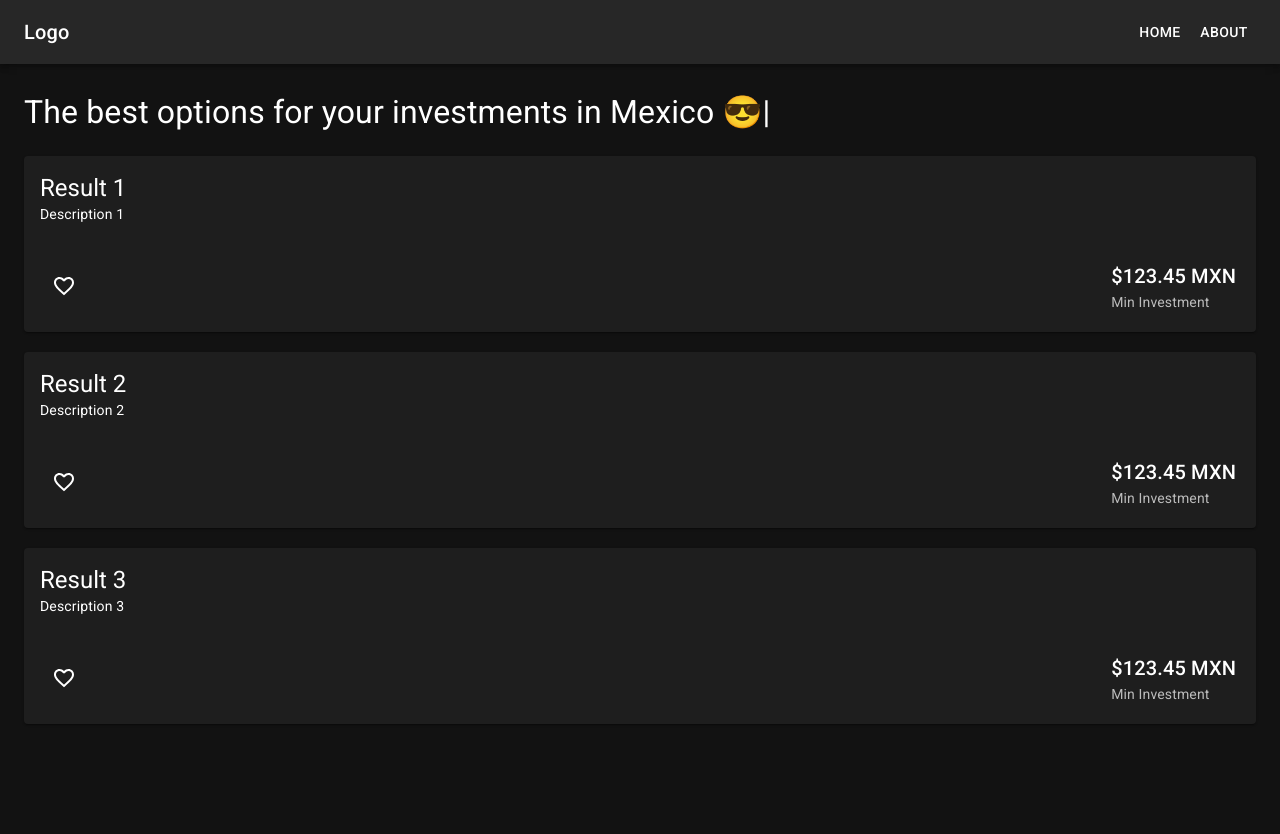
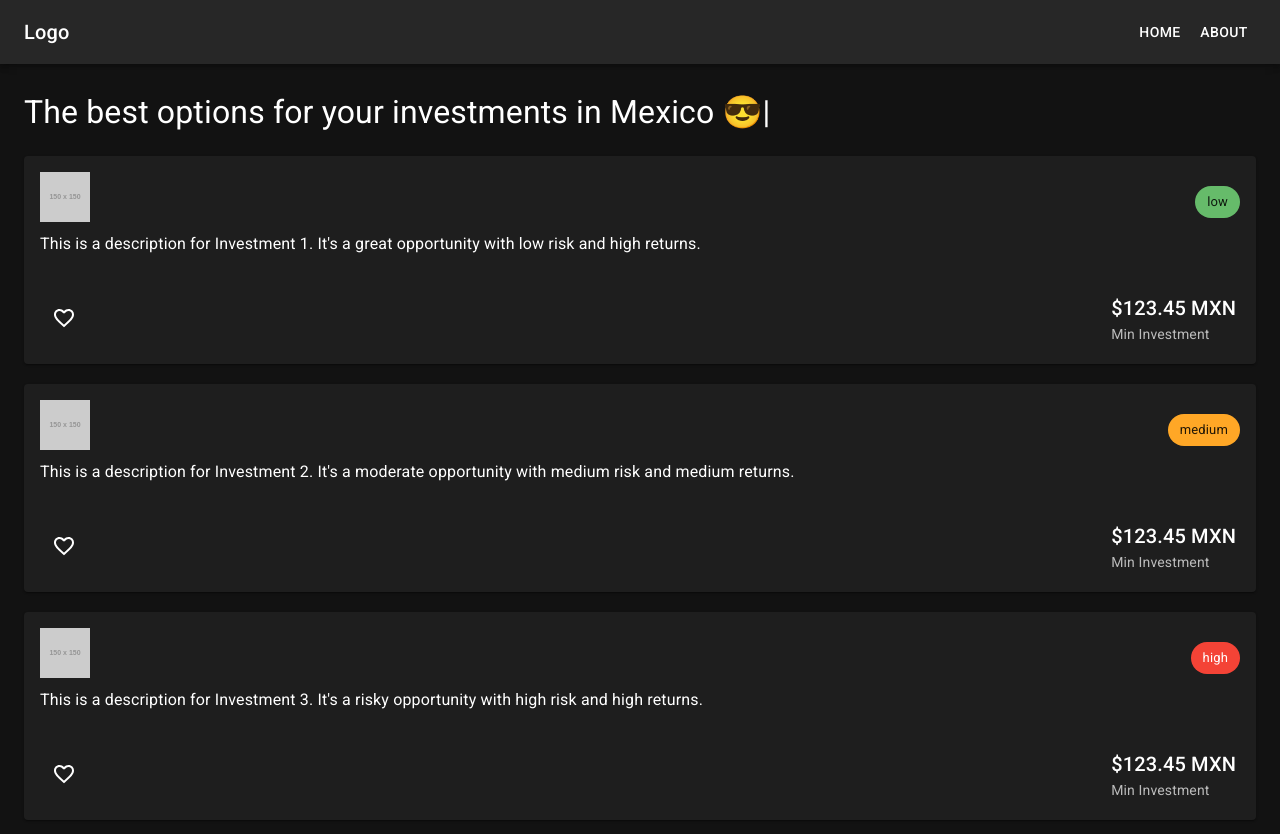
Before and after one commit to omarmorales/hackmexico-project, a React (Vite) app: page / in a window 1280 px wide. Shown: the top 834 px of the page. Before the commit the page ends 800 px from the top, so only its background shows below. Built offline with nearby package versions, Linux system fonts and the light colour scheme; a web font is replaced by a local one.

Commit message:
results card design done | Home

```diff
--- /dev/null
+++ b/src/components/ResultCard.jsx
@@ -0,0 +1,97 @@
+// ResultCard.jsx
+import React, { useState } from "react";
+import {
+  Card,
+  CardContent,
+  Typography,
+  IconButton,
+  Tooltip,
+  Chip,
+  Box,
+  CardActions
+} from "@mui/material";
+import FavoriteIcon from "@mui/icons-material/Favorite";
+import FavoriteBorderIcon from "@mui/icons-material/FavoriteBorder";
+
+function ResultCard({ result }) {
+  const [isFavorite, setIsFavorite] = useState(false);
+
+  const riskColors = {
+    low: "success",
+    medium: "warning",
+    high: "error",
+  };
+
+  return (
+    <Card sx={{ margin: "20px 0" }}>
+      <CardContent>
+        <Box
+          sx={{
+            display: "flex",
+            justifyContent: "space-between",
+            alignItems: "center",
+          }}
+        >
+          {result.image ? (
+            <img
+              src={result.image}
+              alt={result.title}
+              style={{ width: "50px", height: "50px", marginRight: "10px", marginBottom: "10px" }}
+            />
+          ) : (
+            <Typography
+              variant="h5"
+              component="div"
+              sx={{ marginRight: "10px" }}
+            >
+              {result.title}
+            </Typography>
+          )}
+          <Chip label={result.risk} color={riskColors[result.risk]} />
+        </Box>
+        <Typography variant="body1">
+          {result.description && result.description.length > 300
+            ? `${result.description.substring(0, 300)}...`
+            : result.description}
+        </Typography>
+      </CardContent>
+      <CardActions
+        sx={{
+          display: "flex",
+          justifyContent: "space-between",
+          alignItems: "center",
+          padding: "20px",
+        }}
+      >
+        <Tooltip title="Add to favorites">
+          <IconButton
+            aria-label="add to favorites"
+            onClick={() => {
+              setIsFavorite(!isFavorite);
+              setAlert({
+                open: true,
+                message: !isFavorite
+                  ? "Added to Favorites"
+                  : "Removed from Favorites",
+              });
+            }}
+          >
+            {isFavorite ? (
+              <FavoriteIcon color="error" />
+            ) : (
+              <FavoriteBorderIcon />
+            )}
+          </IconButton>
+        </Tooltip>
+        <div>
+          <Typography variant="h6">$123.45 MXN</Typography>
+          <Typography variant="body2" color="text.secondary">
+            Min Investment
+          </Typography>
+        </div>
+      </CardActions>
+    </Card>
+  );
+}
+
+export default ResultCard;
--- a/src/views/Home.jsx
+++ b/src/views/Home.jsx
@@ -1,26 +1,40 @@
 // Home.jsx
 import React, { useState } from "react";
+import {
+  Typography,
+} from "@mui/material";
 import { TypeAnimation } from "react-type-animation";
 import {
-  Tooltip,
-  Card,
-  CardContent,
-  CardActions,
-  Typography,
-  IconButton,
   Snackbar,
 } from "@mui/material";
 import MuiAlert from "@mui/material/Alert";
-import FavoriteIcon from "@mui/icons-material/Favorite";
-import FavoriteBorderIcon from "@mui/icons-material/FavoriteBorder";
+
+import ResultCard from '../components/ResultCard';
 
 function Home() {
   // Example data
   const results = [
-    { title: "Result 1", description: "Description 1" },
-    { title: "Result 2", description: "Description 2" },
-    { title: "Result 3", description: "Description 3" },
-    // Add more results as needed
+    {
+      title: "Investment 1",
+      image: "https://via.placeholder.com/150",
+      description: "This is a description for Investment 1. It's a great opportunity with low risk and high returns.",
+      minInvestment: 1000,
+      risk: "low",
+    },
+    {
+      title: "Investment 2",
+      image: "https://via.placeholder.com/150",
+      description: "This is a description for Investment 2. It's a moderate opportunity with medium risk and medium returns.",
+      minInvestment: 2000,
+      risk: "medium",
+    },
+    {
+      title: "Investment 3",
+      image: "https://via.placeholder.com/150",
+      description: "This is a description for Investment 3. It's a risky opportunity with high risk and high returns.",
+      minInvestment: 3000,
+      risk: "high",
+    },
   ];
 
   const [alert, setAlert] = useState({ open: false, message: "" });
@@ -46,55 +60,19 @@ function Home() {
       </div>
 
       <div>
-        {results.map((result, index) => {
-          const [isFavorite, setIsFavorite] = useState(false);
 
-          return (
-            <Card key={index} sx={{ margin: "20px 0" }}>
-              <CardContent>
-                <Typography variant="h5" component="div">
-                  {result.title}
-                </Typography>
-                <Typography variant="body2">{result.description}</Typography>
-              </CardContent>
-              <CardActions
-                sx={{
-                  display: "flex",
-                  justifyContent: "space-between",
-                  alignItems: "center",
-                  padding: "20px",
-                }}
-              >
-                <Tooltip title="Add to favorites">
-                  <IconButton
-                    aria-label="add to favorites"
-                    onClick={() => {
-                      setIsFavorite(!isFavorite);
-                      setAlert({
-                        open: true,
-                        message: !isFavorite
-                          ? "Added to Favorites"
-                          : "Removed from Favorites",
-                      });
-                    }}
-                  >
-                    {isFavorite ? (
-                      <FavoriteIcon color="error" />
-                    ) : (
-                      <FavoriteBorderIcon />
-                    )}
-                  </IconButton>
-                </Tooltip>
-                <div>
-                  <Typography variant="h6">$123.45 MXN</Typography>
-                  <Typography variant="body2" color="text.secondary">
-                    Min Investment
-                  </Typography>
-                </div>
-              </CardActions>
-            </Card>
-          );
-        })}
+      {results.length === 0 ? (
+    <Typography variant="h5" component="div">
+      No results found 😞
+    </Typography>
+  ) : (
+    results.map((result, index) => (
+      <ResultCard
+        key={index}
+        result={result}
+      />
+    ))
+  )}
 
         <Snackbar
           open={alert.open}
```
